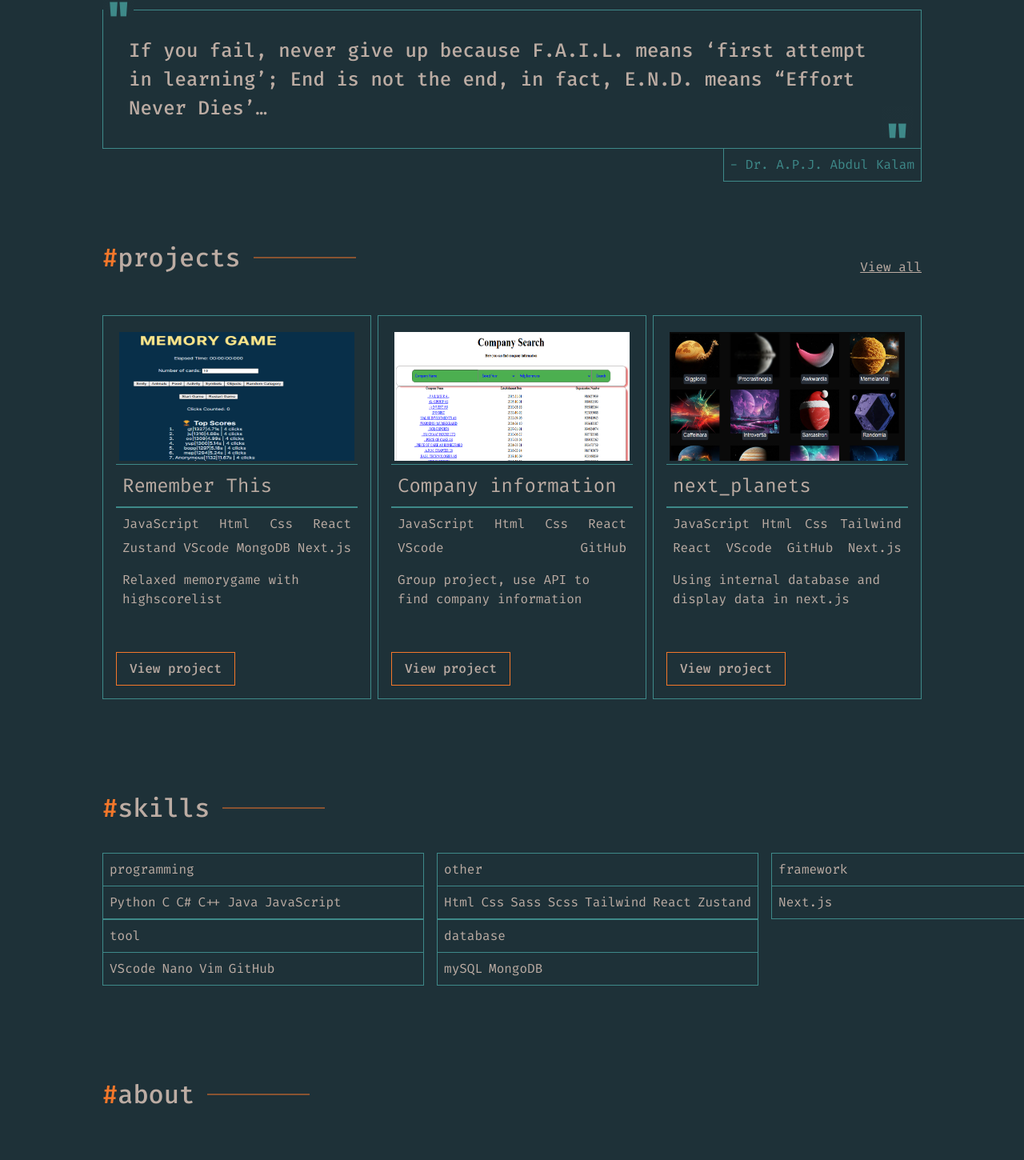
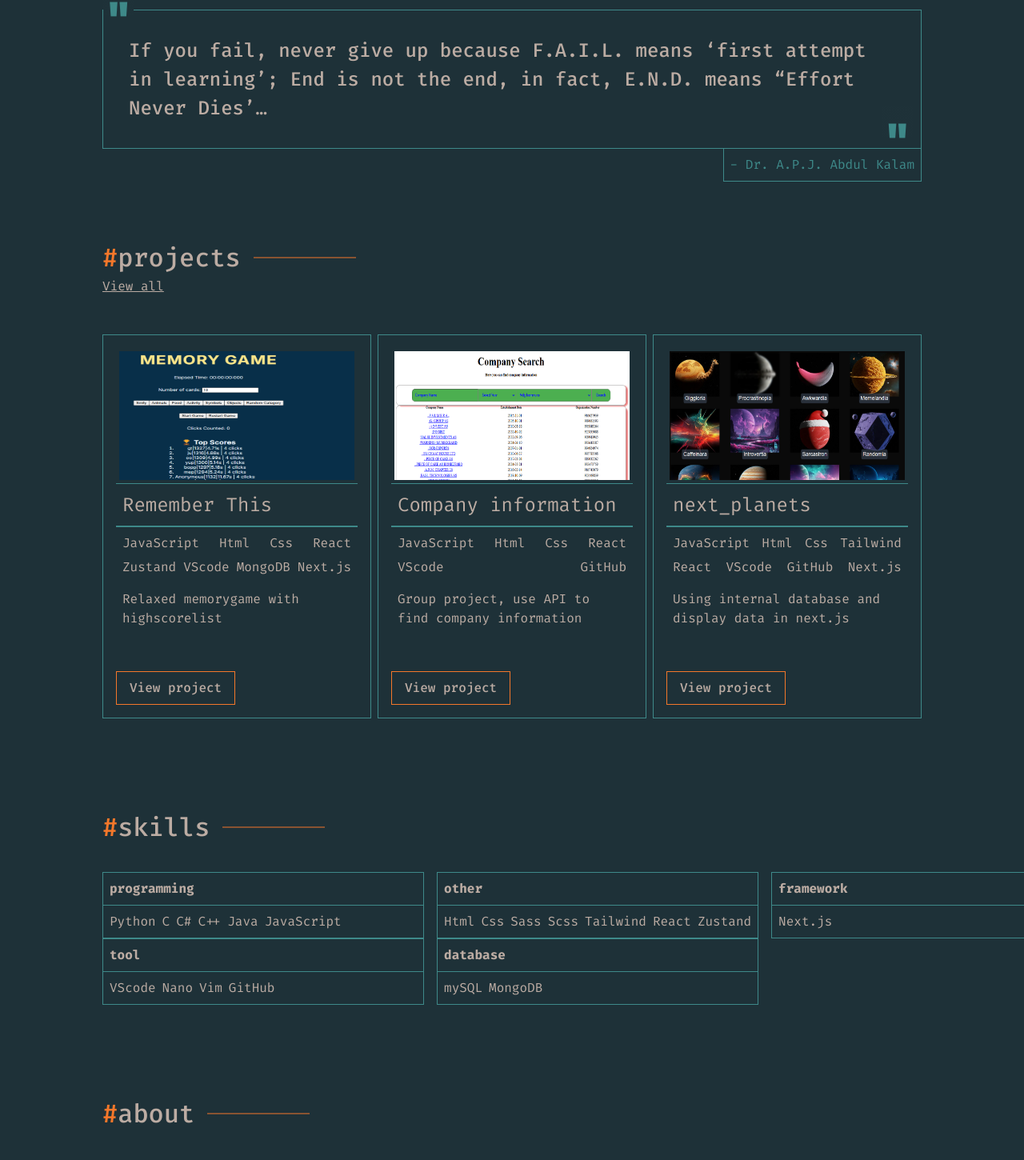
Before and after one commit to johannes-code/portfolio_v2, a React (Vite) app: page / in a window 1280 px wide. Shown: the part 638-2088 px from the top of the page at 80% size. Built offline with nearby package versions, Linux system fonts and the light colour scheme.

Commit message:
cant get skills secton to look like i want

```diff
--- a/src/landing/projects/projects.module.css
+++ b/src/landing/projects/projects.module.css
@@ -39,9 +39,9 @@
 
 .projects_header {
   display: flex;
-  justify-content: space-between;
-  align-items: center;
-  flex-wrap: wrap;
+  /* justify-content: space-between; */
+  align-items: start;
+  flex-direction: column;
   margin-bottom: 48px;
 }
 
--- a/src/landing/skills/skills.module.css
+++ b/src/landing/skills/skills.module.css
@@ -42,35 +42,26 @@
 }
 
 .skills_content {
-  display: grid;
+  display: flex;
+  flex-wrap: wrap;
   gap: 32px;
-}
-
-.illustrations {
-  position: relative;
-  min-width: 300px;
-  min-height: 300px;
-}
-
-.skills_illustrations,
-.skills_list {
-  flex: 1 1 0;
 }
 
 .skills_list {
   column-gap: 16px;
-  columns: 3;
+  column-count: 3;
 }
 
 .skill-block {
   display: flex;
   flex-direction: column;
   align-items: flex-start;
+  gap: 4px;
   margin-bottom: 1rem;
 }
 
 .skill_block_name {
-  font-weight: 400;
+  font-weight: 800;
   padding: 8px;
   border-left: 1px solid;
   border-right: 1px solid;
@@ -82,7 +73,6 @@
   padding: 8px;
   gap: 8px;
   justify-content: start;
-  align-items: start;
   color: var(--white);
   border: 1px solid;
   border-color: var(--gray);
@@ -91,15 +81,3 @@
 .skills ul {
   list-style: none;
 }
-
-.illustrations_logo {
-  width: 14vmin;
-  top: 30%;
-  position: absolute;
-  left: 70%;
-}
-
-.skills img {
-  max-width: 100%;
-  display: block;
-}
```
